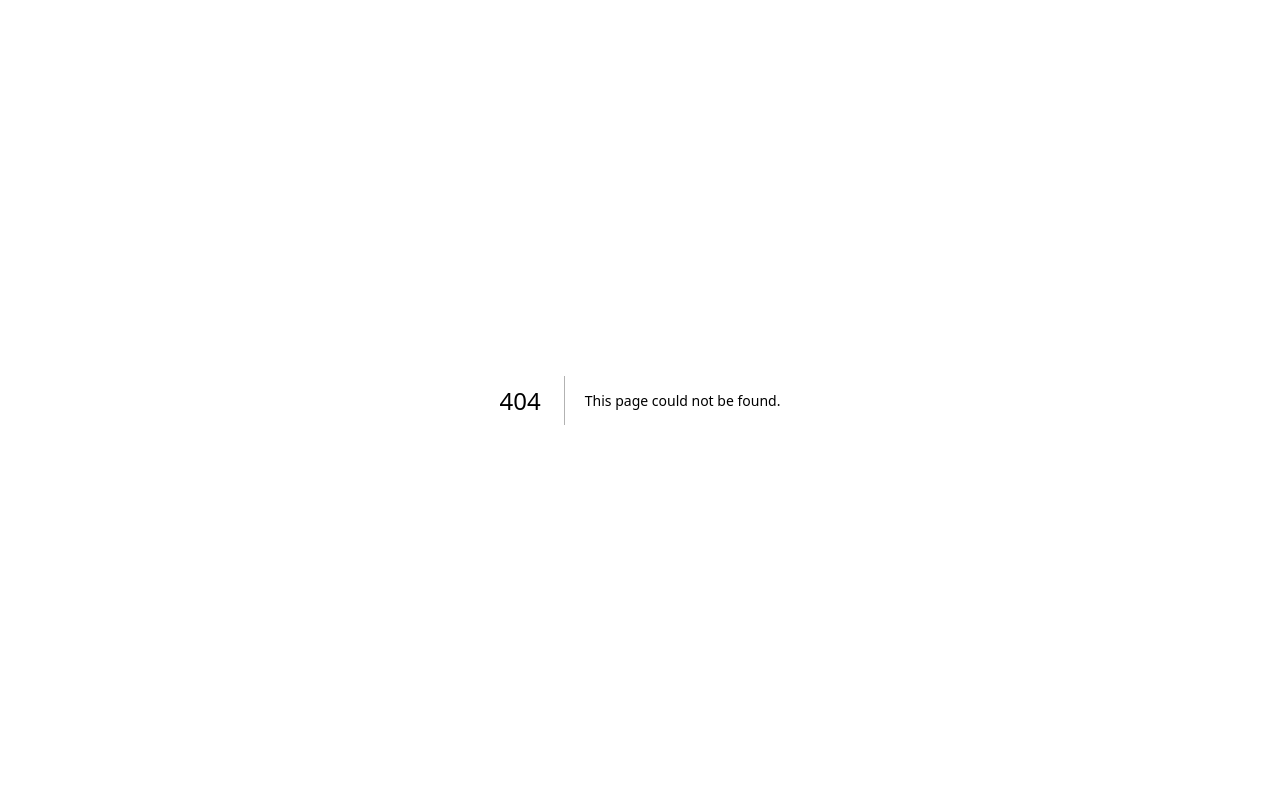
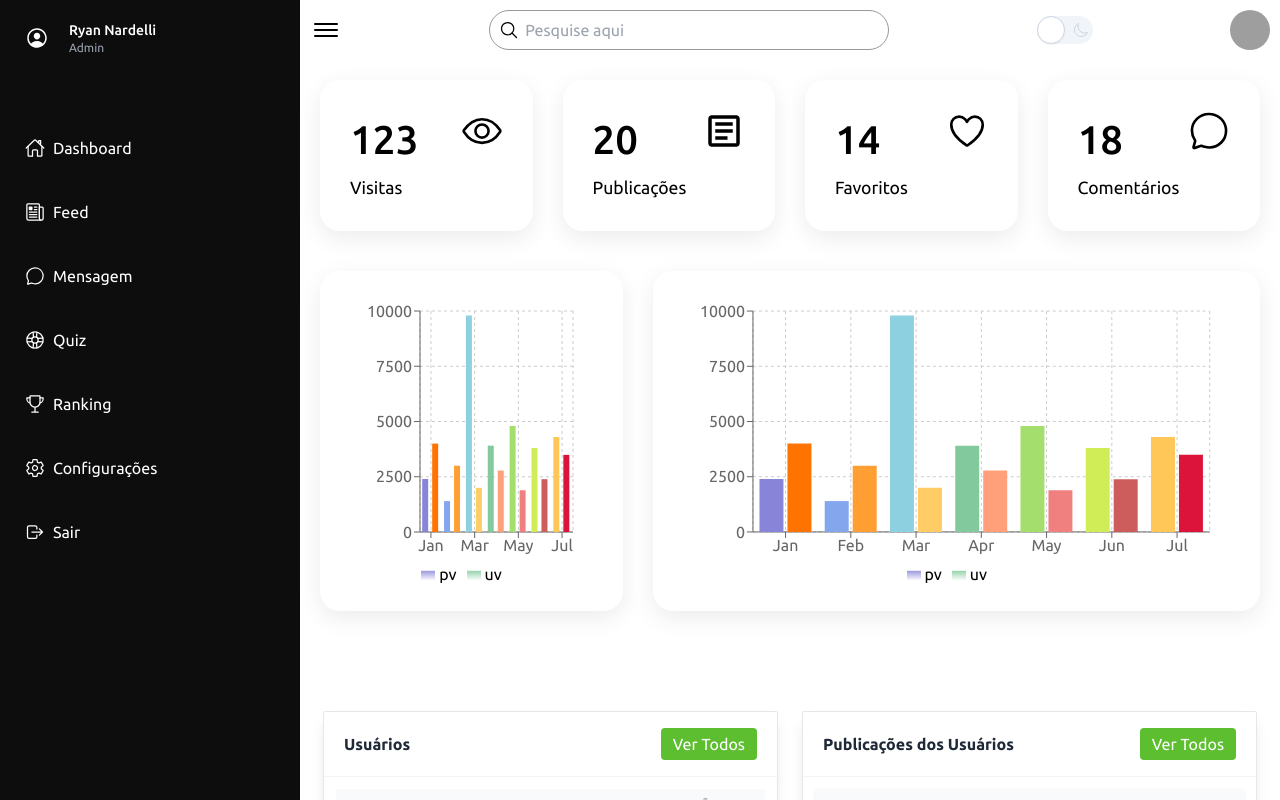
Before and after one commit to ryannardelli/heisenverse-_front_end, a Next.js app: page /painel in a window 1280 px wide. Before the commit this address had no page. Shown: the top 800 px of the page. Built offline with nearby package versions, Linux system fonts and the light colour scheme; grey boxes are pictures that could not be loaded.

Commit message:
enviando ajustes

```diff
--- a/public/styles/sidebar.css
+++ b/public/styles/sidebar.css
@@ -120,7 +120,7 @@ body {
 
 .main.active {
   width: calc(100% - 80px);
-  left: 54px;
+  left: 53px;
 }
 
 .topbar {
--- a/src/app/components/Main/index.tsx
+++ b/src/app/components/Main/index.tsx
@@ -5,28 +5,19 @@ import "/public/styles/sidebar.css";
 import { InfoStatisticAdm } from "../InfoStatisticAdm";
 import { ListUsers } from "../ListUsers";
 import { GraphBox } from "../GraphBox";
-import { SearchTop } from "../SearchTop";
-import { SwitchTheme } from "../SwitchTheme";
-import { IoMenuOutline } from "react-icons/io5";
 
-export const Main = () => {
-  const { isActive: menuActive, toggle: toggleMenu } = useToggle(false);
+import { ReactNode } from "react";
+import { Topbar } from "../Topbar";
+
+export const Main = ({ children }: { children: ReactNode }) => {
+  const { isActive: menuActive, toggle: toggleMenu} = useToggle(false);
+
   return (
     <div className={`main ${menuActive ? "active" : ""} dark:bg-dark`}>
-      <div className="topbar">
-        <div className="toggle cursor-pointer" onClick={toggleMenu}>
-          <IoMenuOutline className="dark:text-light" size={32} />
-        </div>
+      <Topbar toggleMenu={toggleMenu} />
 
-        <SearchTop />
-        <SwitchTheme />
-
-        <div className="user">
-          <img
-            src="https://static.vecteezy.com/system/resources/previews/019/896/008/original/male-user-avatar-icon-in-flat-design-style-person-signs-illustration-png.png"
-            alt="Image User"
-          />
-        </div>
+      <div>
+        {children}
       </div>
 
       <CardsStatistic />
--- a/src/app/components/SidebarItem/index.tsx
+++ b/src/app/components/SidebarItem/index.tsx
@@ -1,4 +1,7 @@
+import Link from "next/link";
+
 interface Item {
+  link: string;
   icon: React.ReactNode;
   title: string;
 }
@@ -21,10 +24,12 @@ export const SidebarItem: React.FC<SidebarItemProps> = ({
       className={activeIndex === index ? "hovered" : ""}
       onClick={() => setActiveIndex(index)}
     >
-      <a href="#">
-        <span className="icon">{item.icon}</span>
-        <span className="title">{item.title}</span>
-      </a>
+      <Link href={item.link}>
+        <div className="flex items-center gap-2">
+          <span className="icon">{item.icon}</span>
+          <span className="title">{item.title}</span>
+        </div>
+      </Link>
     </li>
   );
 };
--- /dev/null
+++ b/src/app/components/Topbar/index.tsx
@@ -0,0 +1,28 @@
+import { IoMenuOutline } from "react-icons/io5";
+import { SearchTop } from "../SearchTop";
+import { SwitchTheme } from "../SwitchTheme";
+import { FC } from "react";
+
+interface TopbarProps {
+  toggleMenu: () => void;
+}
+
+export const Topbar: FC<TopbarProps> = ({ toggleMenu }) => {
+  return (
+    <div className="topbar">
+      <div className="toggle cursor-pointer" onClick={toggleMenu}>
+        <IoMenuOutline className="dark:text-light" size={32} />
+      </div>
+
+      <SearchTop />
+      <SwitchTheme />
+
+      <div className="user">
+        <img
+          src="https://static.vecteezy.com/system/resources/previews/019/896/008/original/male-user-avatar-icon-in-flat-design-style-person-signs-illustration-png.png"
+          alt="Image User"
+        />
+      </div>
+    </div>
+  );
+};
--- a/src/app/dashboard/page.tsx
+++ /dev/null
@@ -1,13 +0,0 @@
-"use client";
-
-import { SideBar } from "../components/Sidebar";
-import { Main } from "../components/Main";
-
-export default function Dashboard() {
-  return (
-    <>
-      <SideBar />
-      <Main />
-    </>
-  );
-}
--- /dev/null
+++ b/src/app/feed/page.tsx
@@ -0,0 +1,5 @@
+export default function Feed() {
+    return(
+        <h1>Este é o feed</h1>
+    );
+}
--- /dev/null
+++ b/src/app/painel/page.tsx
@@ -0,0 +1,15 @@
+"use client";
+
+import { SideBar } from "../components/Sidebar";
+import { Main } from "../components/Main";
+import { ReactNode } from "react";
+
+export default function Painel( { children }: { children: ReactNode } ) {
+  return (
+    <>
+      <SideBar />
+      {/* <Main /> */}
+      <Main>{children}</Main>
+    </>
+  );
+}
--- a/src/app/utils/menuItems.ts
+++ b/src/app/utils/menuItems.ts
@@ -14,23 +14,28 @@ export const menuItems = [
   {
     icon: React.createElement(IoHomeOutline, { size: 20 }),
     title: "Dashboard",
+    link: "/feed"
   },
   {
     icon: React.createElement(IoNewspaperOutline, { size: 20 }),
     title: "Feed",
+    link: "/feed"
   },
   {
     icon: React.createElement(IoChatbubbleOutline, { size: 20 }),
     title: "Mensagem",
+    link: "/feed"
   },
-  { icon: React.createElement(IoHelpBuoyOutline, { size: 20 }), title: "Quiz" },
+  { icon: React.createElement(IoHelpBuoyOutline, { size: 20 }), title: "Quiz",  link: "/feed" },
   {
     icon: React.createElement(IoTrophyOutline, { size: 20 }),
     title: "Ranking",
+    link: "/feed"
   },
   {
     icon: React.createElement(IoSettingsOutline, { size: 20 }),
     title: "Configurações",
+    link: "/feed"
   },
-  { icon: React.createElement(IoLogOutOutline, { size: 20 }), title: "Sair" },
+  { icon: React.createElement(IoLogOutOutline, { size: 20 }), title: "Sair", link: "/feed" },
 ];
```
